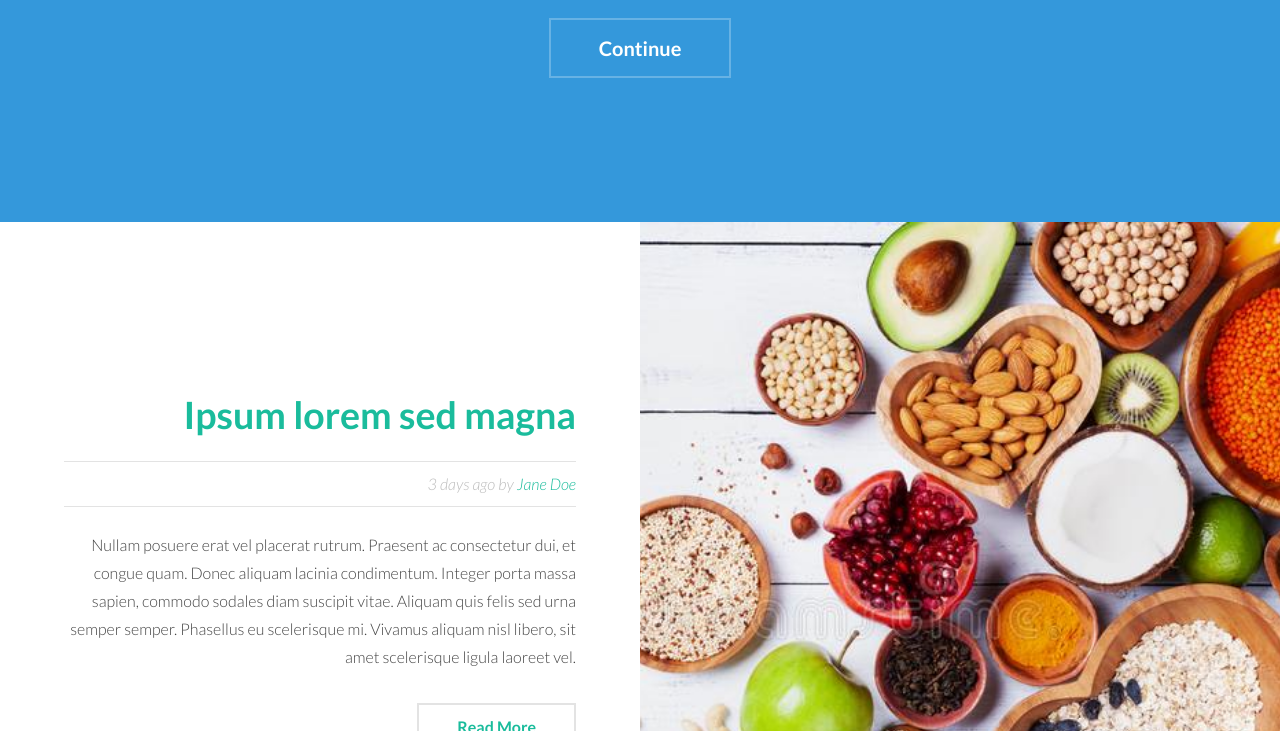
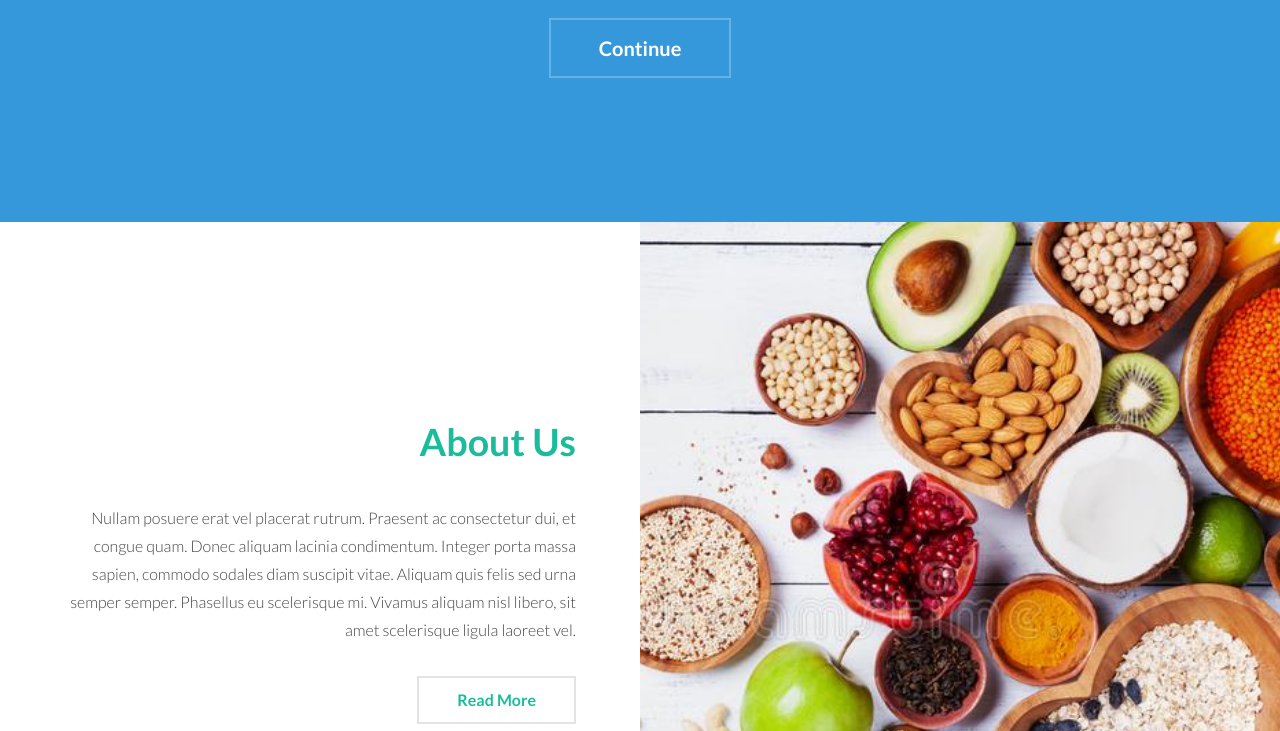
Before and after one commit to nrames10/CPI101_Final_Project, a plain HTML site: page index.html in a window 1280 px wide. Shown: the part 369-1100 px from the top of the page. Drawn offline with Linux system fonts and the light colour scheme.

Commit message:
Update index.html

```diff
--- a/index.html
+++ b/index.html
@@ -49,8 +49,8 @@
 				<div class="content">
 					<div class="inner">
 						<header>
-							<h2><a href="generic.html">Ipsum lorem sed magna</a></h2>
-							<p class="info">3 days ago by <a href="#">Jane Doe</a></p>
+							<h2><a href="generic.html">About Us</a></h2>
+							<!--<p class="info">3 days ago by <a href="#">Jane Doe</a></p> -->
 						</header>
 						<p>Nullam posuere erat vel placerat rutrum. Praesent ac consectetur dui, et congue quam. Donec aliquam lacinia condimentum. Integer porta massa sapien, commodo sodales diam suscipit vitae. Aliquam quis felis sed urna semper semper. Phasellus eu scelerisque mi. Vivamus aliquam nisl libero, sit amet scelerisque ligula laoreet vel.</p>
 						<ul class="actions">
```
